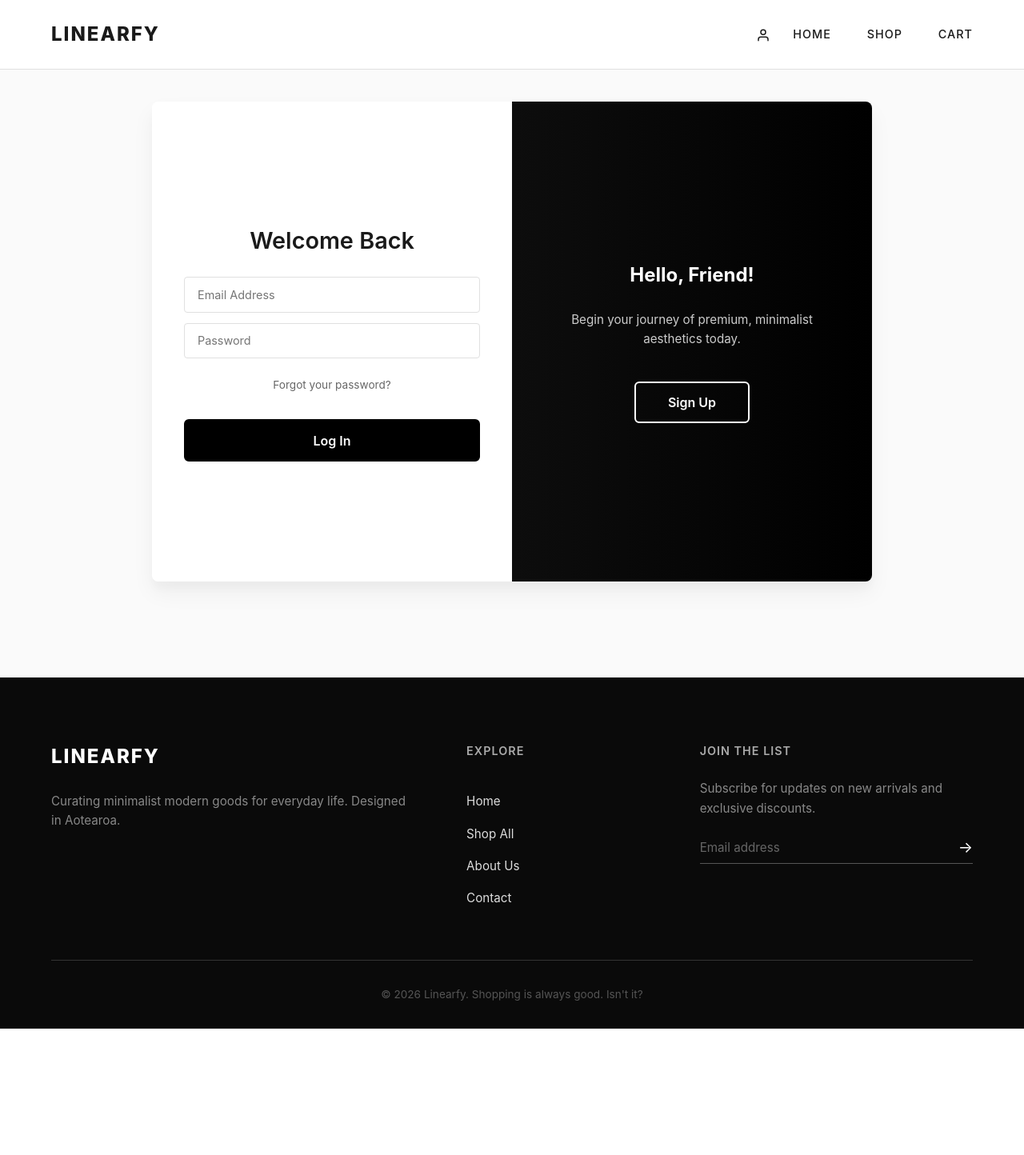
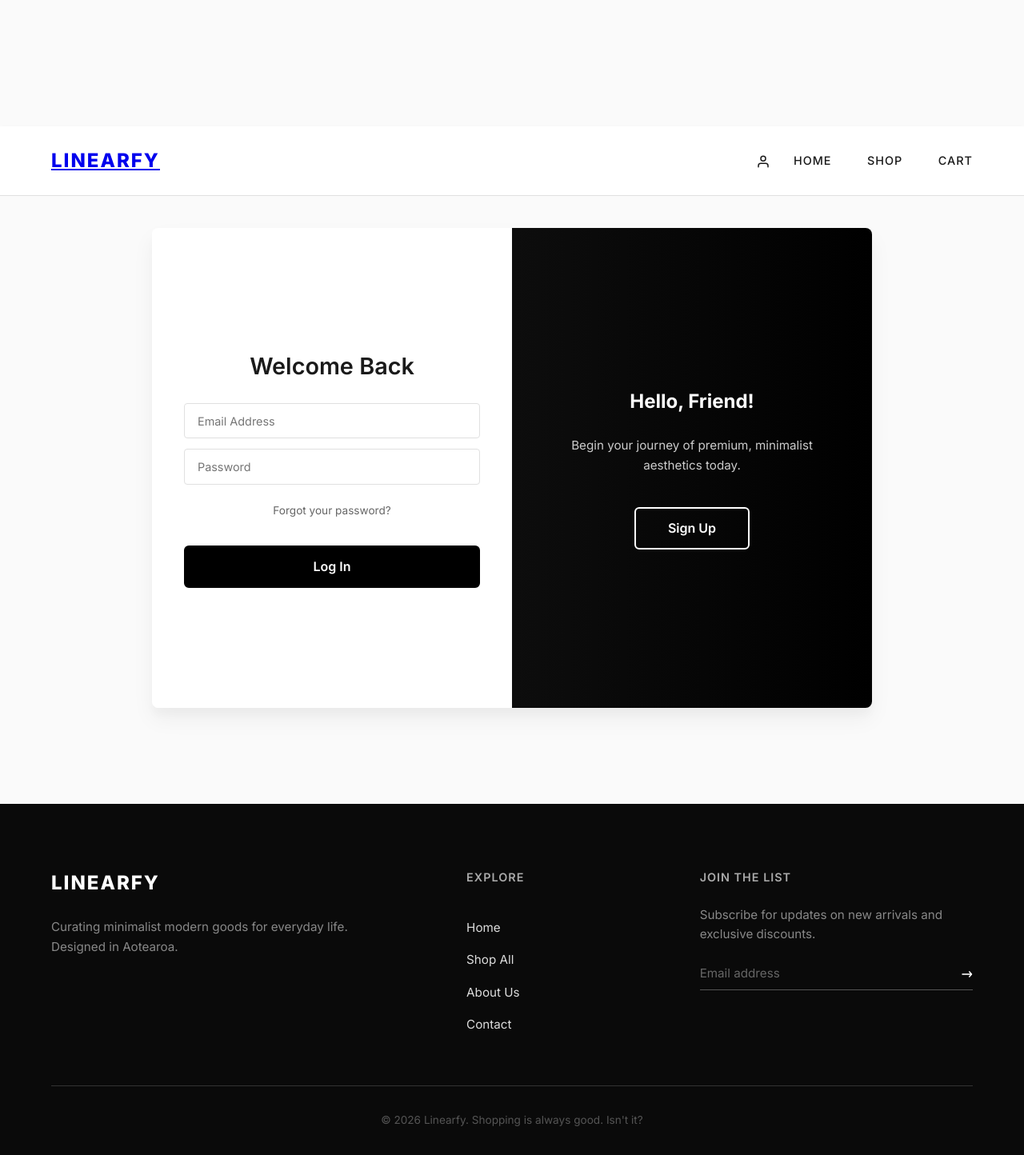
Before and after one commit to AllanW178/Linearfy-WEB, a Flask app: page /register in a window 1280 px wide. Shown: the whole page at 80% size. Before the commit the page ends 1286 px from the top, so only its background shows below. Run offline with Flask 3, Linux system fonts and the light colour scheme; a map, chart or similar area stays blank.

Commit message:
Update base.html

```diff
--- a/Lineary [ Website ]/templates/base.html
+++ b/Lineary [ Website ]/templates/base.html
@@ -3,144 +3,83 @@
 <head>
     <meta charset="UTF-8">
     <meta name="viewport" content="width=device-width, initial-scale=1.0">
-    <title>Linearfy</title>
+    <title>Linearfy | Modern Minimalist Goods</title>
 
-    <link rel="stylesheet"
-          href="{{ url_for('static', filename='css/style.css') }}">
+    <link rel="stylesheet" href="{{ url_for('static', filename='css/style.css') }}">
+    <!-- Premium Typography -->
+    <link rel="preconnect" href="https://fonts.googleapis.com">
+    <link rel="preconnect" href="https://fonts.gstatic.com" crossorigin>
+    <link href="https://fonts.googleapis.com/css2?family=Inter:wght@300;400;500;600;700;800&display=swap" rel="stylesheet">
 </head>
-<body>
+<body class="fade-in-page">
 
-<nav class="navbar">
-    <div class="logo">Linearfy</div>
+    <!-- 3D Interactive Background -->
+    <canvas id="webgl-canvas"></canvas>
+
+    <nav class="navbar glass-nav">
+        <div class="logo"><a href="{{ url_for('home') }}">Linearfy</a></div>
 
         <div class="nav-links">
-
             {% if session.get('user_id') %}
                 <span class="welcome-tag">
                     Hi, {{ session['user_name'] }}
                 </span>
-
-            <a href="{{ url_for('admin') }}" style="color: #d9534f; font-weight: 700;">
-                Admin Panel
-            </a>
-
-            <a href="{{ url_for('account') }}">
-                Account
-            </a>
-
-            <a href="{{ url_for('logout') }}">
-                Logout
-            </a>
-
+                <a href="{{ url_for('admin') }}" class="nav-admin">Admin Panel</a>
+                <a href="{{ url_for('account') }}">Account</a>
+                <a href="{{ url_for('logout') }}">Logout</a>
             {% else %}
-            <a href="{{ url_for('register') }}"
-               class="user-icon">
-
-                <svg width="18"
-                     height="18"
-                     viewBox="0 0 24 24"
-                     fill="none"
-                     stroke="currentColor"
-                     stroke-width="2"
-                     stroke-linecap="round"
-                     stroke-linejoin="round">
-
+                <a href="{{ url_for('register') }}" class="user-icon">
+                    <svg width="18" height="18" viewBox="0 0 24 24" fill="none" stroke="currentColor" stroke-width="2" stroke-linecap="round" stroke-linejoin="round">
                         <path d="M20 21v-2a4 4 0 0 0-4-4H8a4 4 0 0 0-4 4v2"></path>
                         <circle cx="12" cy="7" r="4"></circle>
-
                     </svg>
                 </a>
             {% endif %}
 
-        <a href="{{ url_for('home') }}">
-            Home
-        </a>
-
-        <a href="{{ url_for('shop') }}">
-            Shop
-        </a>
-
-        <a href="{{ url_for('cart') }}">
+            <a href="{{ url_for('home') }}">Home</a>
+            <a href="{{ url_for('shop') }}">Shop</a>
+            <a href="{{ url_for('cart') }}" class="cart-link">
                 Cart
+                {% if cart_items %}
+                    <span class="cart-dot"></span>
+                {% endif %}
             </a>
         </div>
     </nav>
 
-<main>
+    <main class="page-content">
         {% block content %}{% endblock %}
     </main>
 
-<footer class="site-footer">
-
+    <footer class="site-footer hidden">
         <div class="footer-container">
-
             <div class="footer-column brand-column">
                 <h2>Linearfy</h2>
-
-            <p>
-                Curating minimalist modern goods
-                for everyday life.
-                Designed in Aotearoa.
-            </p>
+                <p>Curating minimalist modern goods for everyday life.<br>Designed in Aotearoa.</p>
             </div>
 
             <div class="footer-column links-column">
-
                 <h3>Explore</h3>
-
-            <a href="{{ url_for('home') }}">
-                Home
-            </a>
-
-            <a href="{{ url_for('shop') }}">
-                Shop All
-            </a>
-
-            <a href="#">
-                About Us
-            </a>
-
-            <a href="#">
-                Contact
-            </a>
+                <a href="{{ url_for('home') }}">Home</a>
+                <a href="{{ url_for('shop') }}">Shop All</a>
+                <a href="#">About Us</a>
+                <a href="#">Contact</a>
             </div>
 
             <div class="footer-column newsletter-column">
-
                 <h3>Join the List</h3>
-
-            <p>
-                Subscribe for updates
-                on new arrivals and
-                exclusive discounts.
-            </p>
-
-            <form action="#"
-                  class="newsletter-form">
-
-                <input type="email"
-                       placeholder="Email address"
-                       required>
-
-                <button type="submit">
-                    &rarr;
-                </button>
-
+                <p>Subscribe for updates on new arrivals and exclusive discounts.</p>
+                <form action="#" class="newsletter-form">
+                    <input type="email" placeholder="Email address" required>
+                    <button type="submit">&rarr;</button>
                 </form>
             </div>
-
         </div>
 
         <div class="footer-bottom">
-        <p>
-            &copy; 2026 Linearfy.
-            Shopping is always good.
-            Isn't it?
-        </p>
+            <p>&copy; 2026 Linearfy. Shopping is always good. Isn't it?</p>
         </div>
-
     </footer>
-
 
     {% with messages = get_flashed_messages() %}
         {% if messages %}
@@ -150,8 +89,10 @@
         {% endif %}
     {% endwith %}
 
+    <!-- Three.js and Application Scripts -->
+    <script src="https://cdnjs.cloudflare.com/ajax/libs/three.js/r128/three.min.js"></script>
+    <script src="{{ url_for('static', filename='js/three-bg.js') }}"></script>
     <script src="{{ url_for('static', filename='js/main.js') }}"></script>
-
 
 </body>
 </html>
```
Lines whose indentation alone changed are shown as unchanged.
